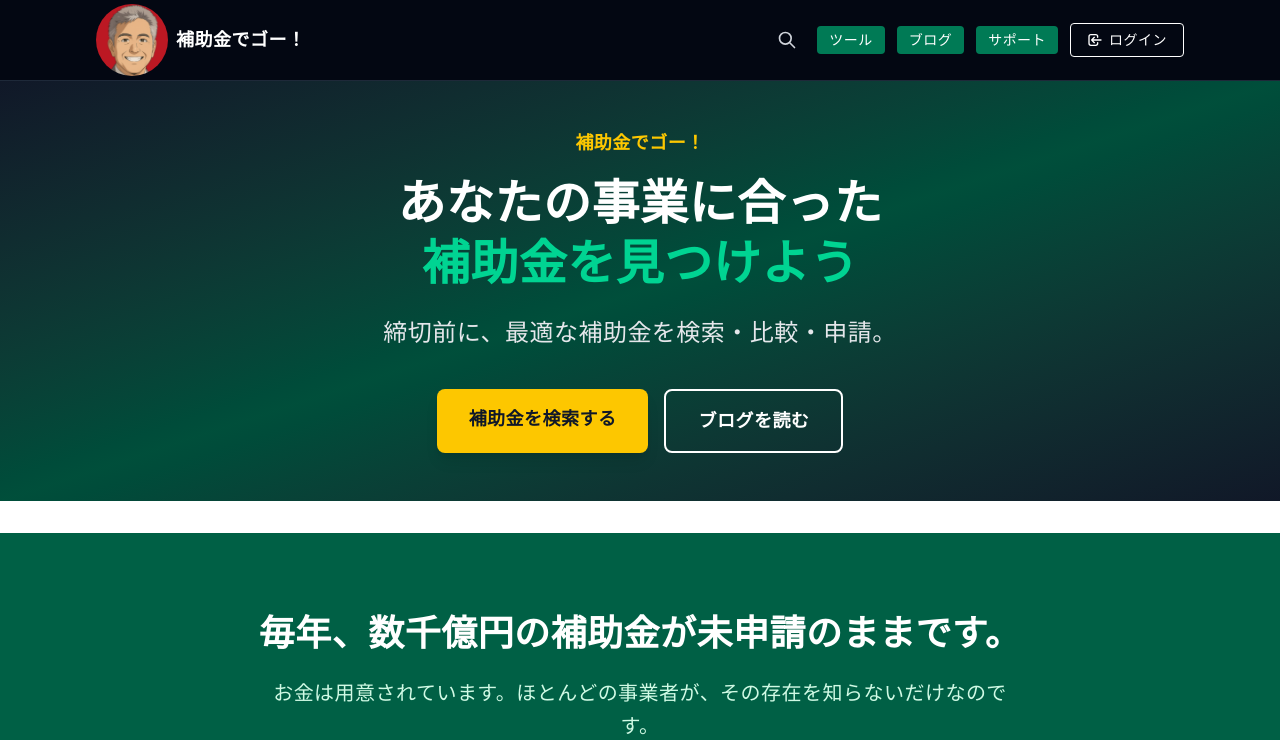
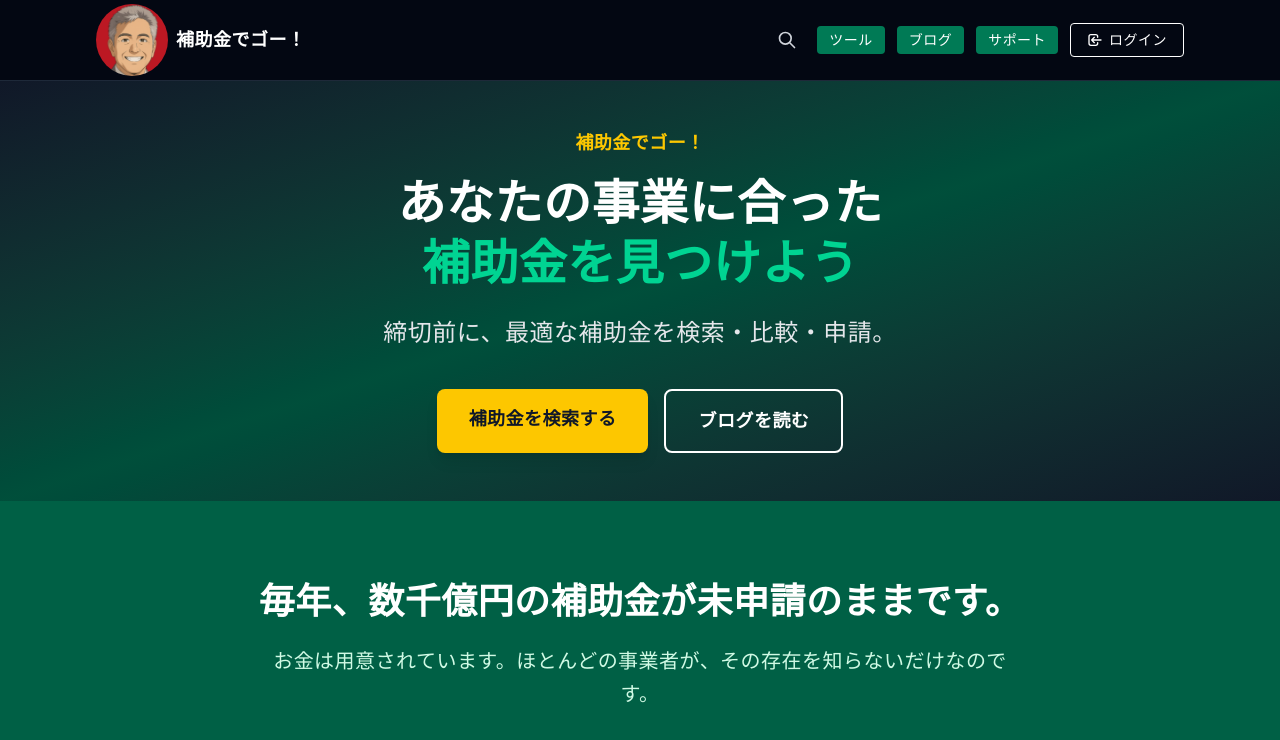
Before and after one commit to a-yama100/hojokindego-blog, a Next.js app: page / in a window 1280 px wide. Shown: the top 740 px of the page. Built offline with nearby package versions, Linux system fonts and the light colour scheme; no server answers.

Commit message:
Remove white gap between hero and content sections

```diff
--- a/app/page.tsx
+++ b/app/page.tsx
@@ -56,7 +56,7 @@ export default function Home() {
           </Container>
         </section>
 
-        <div className="py-4 bg-white">
+        <div className="bg-white">
           <Container>
             <AdBanner siteId="hojokindego" position="top" />
           </Container>
```
